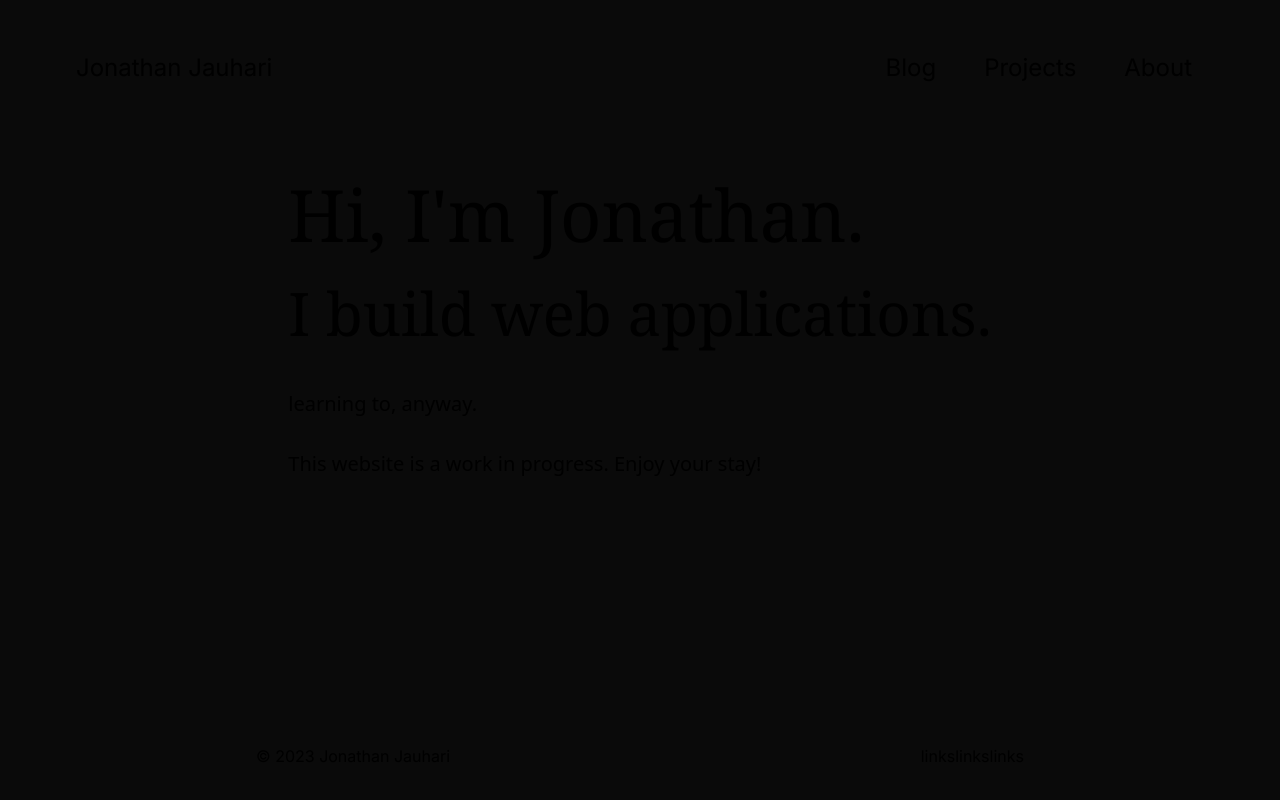
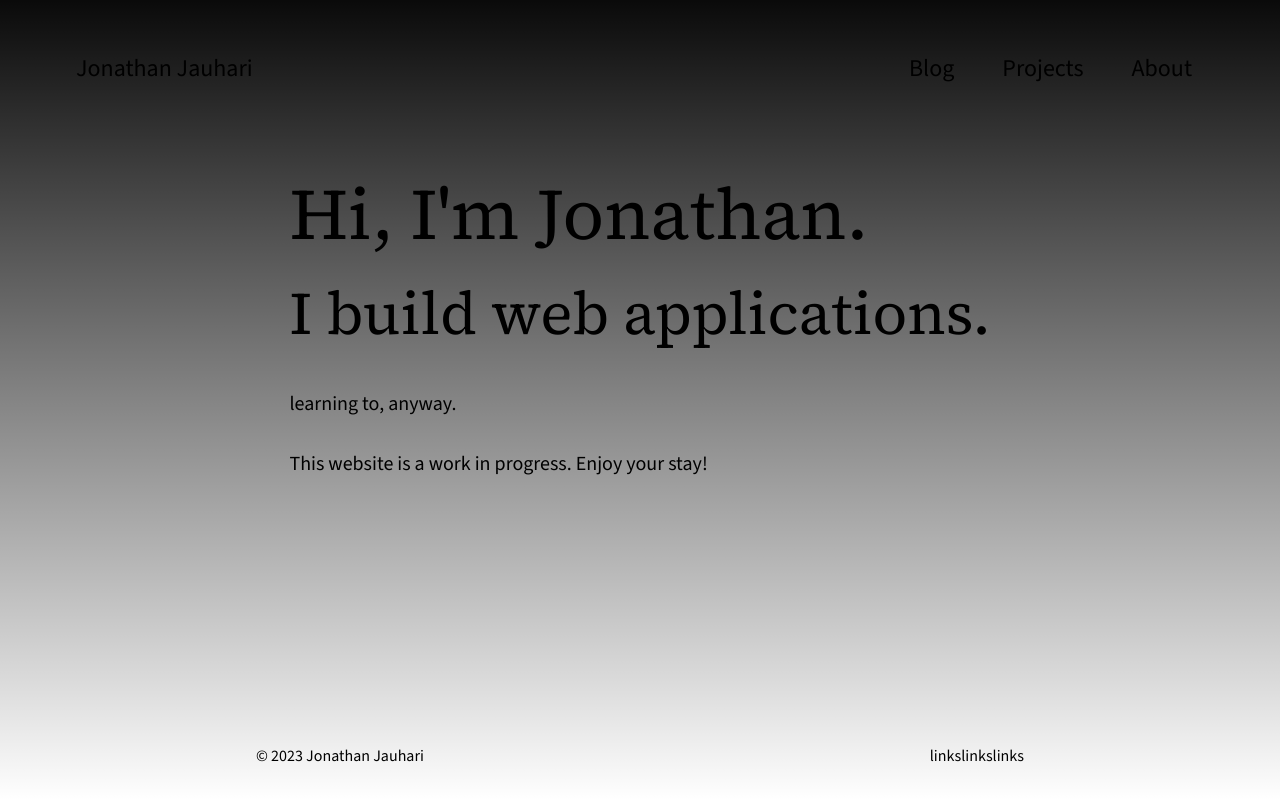
Before and after one commit to jonjau/jonjauhari.com, a Next.js app: page / in a window 1280 px wide. Built offline with nearby package versions, Linux system fonts and the light colour scheme.

Commit message:
add sans and serif font

```diff
--- a/src/app/blog/[slug]/page.tsx
+++ b/src/app/blog/[slug]/page.tsx
@@ -7,7 +7,7 @@ export default async function BlogPost({
 }: {
   params: { slug: string };
 }) {
-  const post = await getPostBySlug(params.slug);
+  const post = getPostBySlug(params.slug);
   const content = await markdownToHtml(post.content);
   return (
     <>
--- a/src/app/layout.tsx
+++ b/src/app/layout.tsx
@@ -1,13 +1,21 @@
 import "./globals.css";
 import type { Metadata } from "next";
-import { Inter } from "next/font/google";
+import { Source_Serif_4, Source_Sans_3 } from "next/font/google";
 import Link from "next/link";
 
-const inter = Inter({ subsets: ["latin"] });
+const sourceSerif = Source_Serif_4({
+  subsets: ["latin"],
+  variable: "--font-source-serif",
+});
+
+const sourceSans = Source_Sans_3({
+  subsets: ["latin"],
+  variable: "--font-source-sans",
+});
 
 export const metadata: Metadata = {
-  title: "Create Next App",
-  description: "Generated by create next app",
+  title: "jonjauhari.com",
+  description: "Jonathan Jauhari's website",
 };
 
 export default function RootLayout({
@@ -16,9 +24,11 @@ export default function RootLayout({
   children: React.ReactNode;
 }) {
   return (
-    <html lang="en">
-      <body className={inter.className}>
-        <div className="flex min-h-screen flex-col bg-neutral-950">
+    <html
+      lang="en"
+      className={`${sourceSans.variable} ${sourceSerif.variable}`}
+    >
+      <body className="flex min-h-screen flex-col bg-neutral-950">
         <header className="absolute left-0 right-0 z-10">
           <nav className="bg-slate-800 px-4 py-12 md:bg-transparent">
             <div className="mx-auto flex max-w-6xl items-center">
@@ -46,7 +56,7 @@ export default function RootLayout({
           </nav>
         </header>
         <main className="flex flex-auto">
-            <div className="mx-auto max-w-3xl px-6 pt-40">{children}</div>
+          <div className=" mx-auto  max-w-4xl px-6 pt-40">{children}</div>
         </main>
         <footer className="mt-8">
           <div className="mx-auto flex max-w-3xl pb-8">
@@ -58,7 +68,6 @@ export default function RootLayout({
             </div>
           </div>
         </footer>
-        </div>
       </body>
     </html>
   );
--- a/tailwind.config.ts
+++ b/tailwind.config.ts
@@ -1,4 +1,5 @@
 import type { Config } from "tailwindcss";
+import defaultTheme from "tailwindcss/defaultTheme";
 
 const config: Config = {
   content: [
@@ -8,10 +9,23 @@ const config: Config = {
   ],
   theme: {
     extend: {
-      backgroundImage: {
-        "gradient-radial": "radial-gradient(var(--tw-gradient-stops))",
-        "gradient-conic":
-          "conic-gradient(from 180deg at 50% 50%, var(--tw-gradient-stops))",
+      fontFamily: {
+        sans: ["var(--font-source-sans)", ...defaultTheme.fontFamily.sans],
+        serif: ["var(--font-source-serif)", ...defaultTheme.fontFamily.serif],
+      },
+      colors: {
+        background: "#252525",
+        backgroundLight: "#2E2E2E",
+        backgroundLighter: "#383838",
+        backgroundDark: "#1C1C1C",
+        backgroundDarker: "#131313",
+        logo: "#197060",
+        primary: "#1F8C78",
+        primaryLight: "#26A890",
+        complementary: "#BD602F",
+        text: "#EBDBB2",
+        textLight: "#FFFFFF",
+        textDark: "#D6B560",
       },
     },
   },
```
Lines whose indentation alone changed are shown as unchanged.
